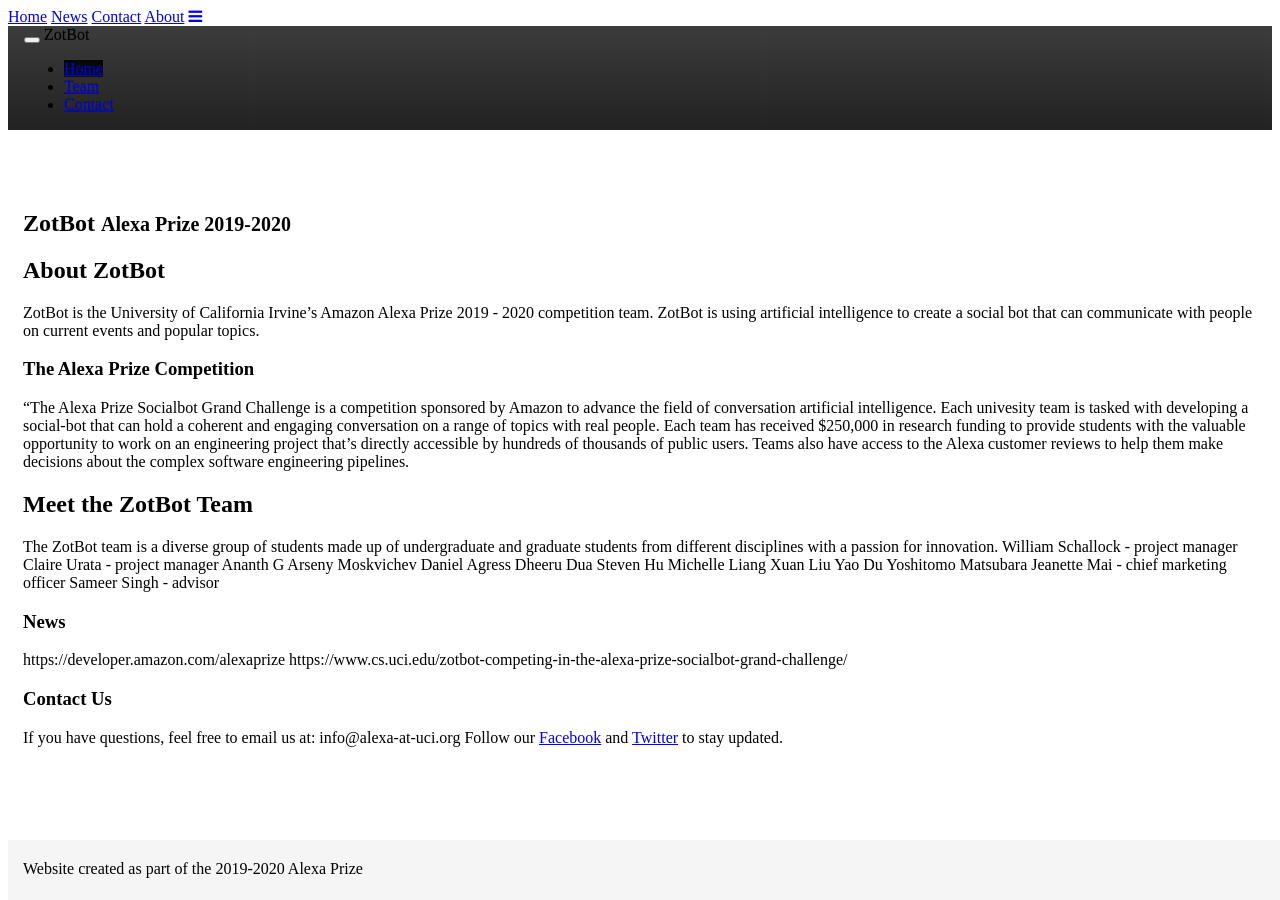
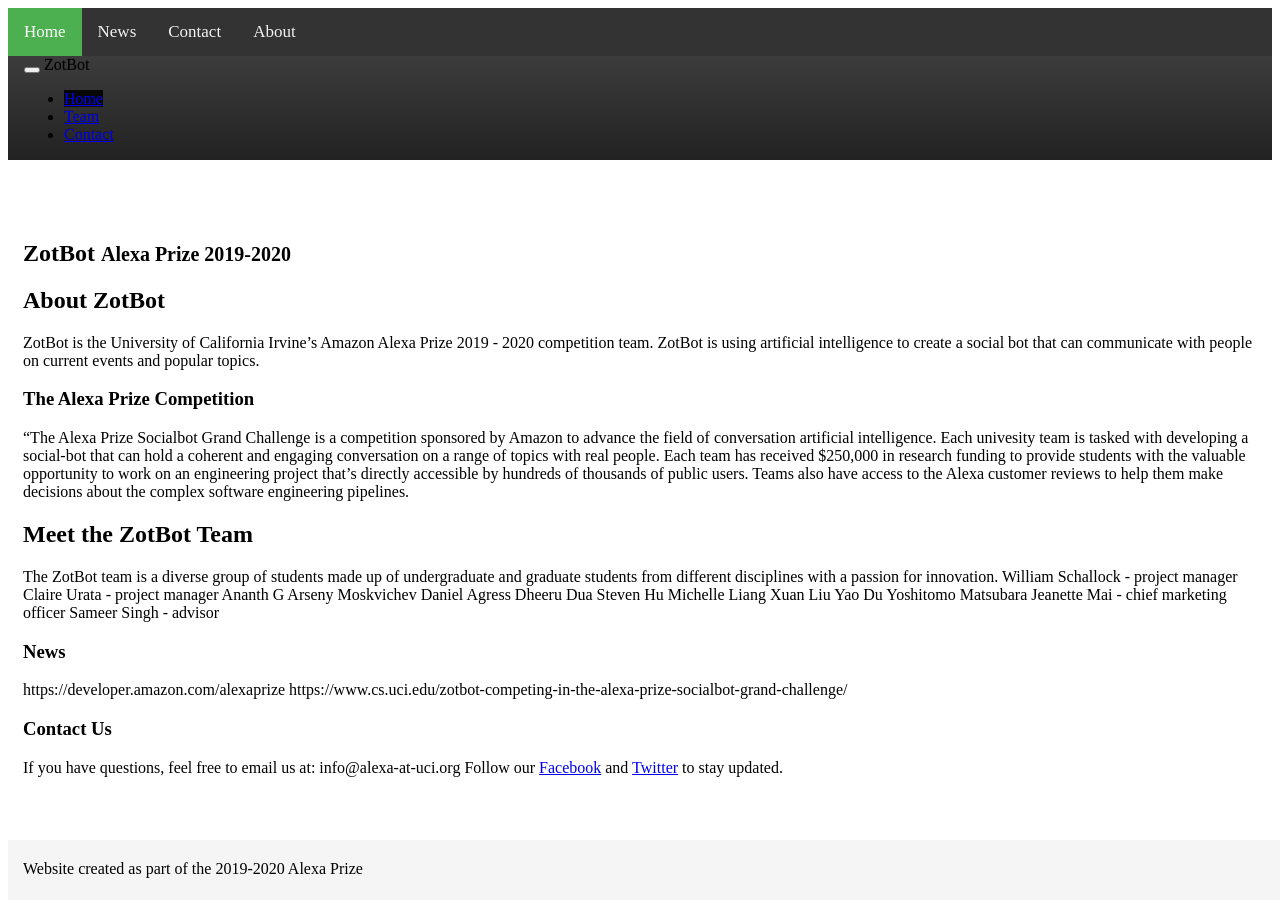
Before and after one commit to uci-zotbot/zotbot, a Jekyll site: the page built from docs/index.md, in a window 1280 px wide. Built offline with Jekyll 4.4.1, drawn with Linux system fonts in a browser that asks for light colours.

Commit message:
Update custom.css

```diff
--- a/docs/css/custom.css
+++ b/docs/css/custom.css
@@ -1,3 +1,36 @@
+/* Add a black background color to the top navigation */
+.topnav {
+  background-color: #333;
+  overflow: hidden;
+}
+
+/* Style the links inside the navigation bar */
+.topnav a {
+  float: left;
+  display: block;
+  color: #f2f2f2;
+  text-align: center;
+  padding: 14px 16px;
+  text-decoration: none;
+  font-size: 17px;
+}
+
+/* Change the color of links on hover */
+.topnav a:hover {
+  background-color: #ddd;
+  color: black;
+}
+
+/* Add an active class to highlight the current page */
+.topnav a.active {
+  background-color: #4CAF50;
+  color: white;
+}
+
+/* Hide the link that should open and close the topnav on small screens */
+.topnav .icon {
+  display: none;
+}
 /* Sticky footer styles
 -------------------------------------------------- */
 html {
```
